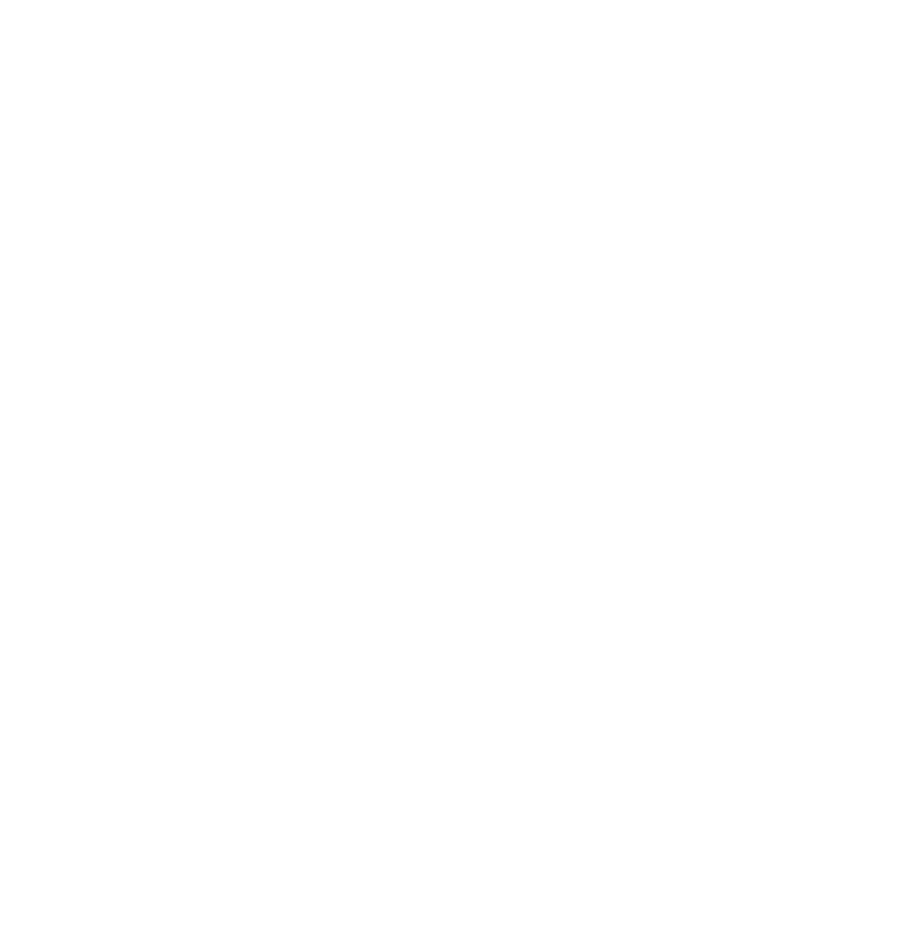
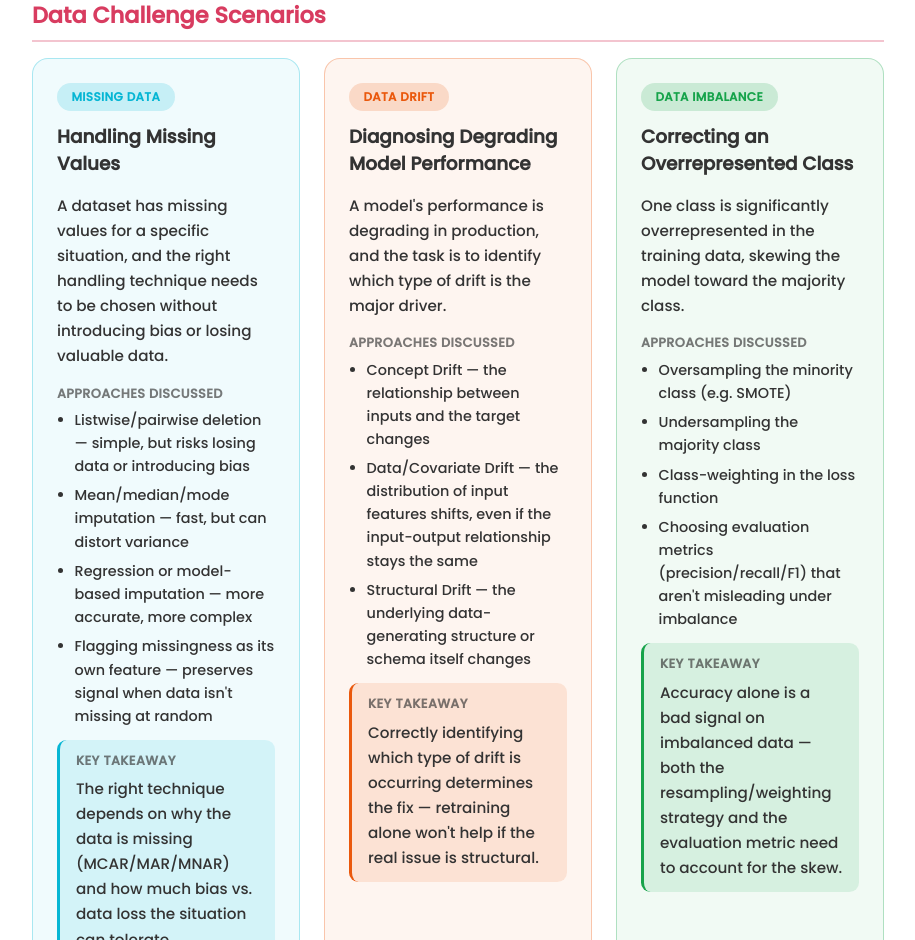
Before and after one commit to JayBhatt25/my-Portfolio, a React (Create React App) app: page /artifacts/data-challenge-scenarios-ai-coach in a window 1280 px wide. Before the commit this address had no page. Shown: the part 1860-2800 px from the top of the page, without its empty margins (182-1097 px from the left). Before the commit the page ends 800 px from the top, so only its background shows below. Built offline with nearby package versions, Linux system fonts and the light colour scheme.

Commit message:
add artifact 4

```diff
--- a/src/artifactsData.js
+++ b/src/artifactsData.js
@@ -139,6 +139,65 @@ const artifactsData = [
             }
         ],
         ethicalConsiderations: "Deep learning's ability to generate highly realistic synthetic media (via GANs) carries real ethical weight. Because these models are largely \"black boxes\" — internally opaque even when their outputs can be observed — it's hard to audit why a piece of synthetic content was produced the way it was, or to reliably detect it in the wild. That opacity compounds the risks of deepfakes: misinformation, non-consensual impersonation, and manipulation of public opinion. Working responsibly with generative models means treating provenance and disclosure (such as watermarking or labeling synthetic content), consent for using someone's likeness, and the societal impact of deployment as first-class design constraints, not afterthoughts."
+    },
+    {
+        id: artifactId++,
+        slug: "data-challenge-scenarios-ai-coach",
+        title: "Navigating Data Challenges: An AI Coaching Activity",
+        categories: ["all", "AI/ML"],
+        introduction: "One-on-one scenario-based coaching with an AI chatbot on three real-world data challenges — missing data, data drift, and data imbalance — each resolved through discussion-driven reasoning rather than a lecture.",
+        description: "The activity paired each student with a pre-trained AI coach that posed a real-world ML data scenario and gave immediate feedback, letting the student reason toward the right approach through iterative discussion instead of being told the answer up front — mirroring how these problems actually surface and get diagnosed in industry.",
+        objective: [
+            "Discuss approaches for data processing and cleaning.",
+            "Explain the challenges of data sharing, privacy, and security in machine learning applications."
+        ],
+        process: [
+            "Worked through the Missing Data scenario, discussing multiple handling techniques and their trade-offs with the AI coach.",
+            "Worked through the Data Drift scenario, identifying the 3 types of drift and reasoning through which type was driving the described model degradation.",
+            "Worked through the Data Imbalance scenario, discussing techniques for correcting an overrepresented class.",
+            "Arrived at the correct approach for all three scenarios through iterative discussion with the coach."
+        ],
+        toolsAndTechnologies: ["SchoolAI.com ( AI Coach )", "Scenario-Based Learning"],
+        valueProposition: "Demonstrates the ability to reason through ambiguous, real-world data problems via structured discussion rather than rote recall, arriving at the right approach for each scenario.",
+        uniqueValue: "Combines three distinct, commonly-faced ML data challenges into one coached reasoning exercise — closer to how these issues actually appear (as a diagnosis problem) than a static reading assignment.",
+        relevance: "Data quality issues like missing values, drift, and imbalance are some of the most common practical failure points in deployed ML systems; being able to diagnose and reason through the right response is directly applicable to real industry work.",
+        scenarios: [
+            {
+                tag: "Missing Data",
+                title: "Handling Missing Values",
+                challenge: "A dataset has missing values for a specific situation, and the right handling technique needs to be chosen without introducing bias or losing valuable data.",
+                techniques: [
+                    "Listwise/pairwise deletion — simple, but risks losing data or introducing bias",
+                    "Mean/median/mode imputation — fast, but can distort variance",
+                    "Regression or model-based imputation — more accurate, more complex",
+                    "Flagging missingness as its own feature — preserves signal when data isn't missing at random"
+                ],
+                keyTakeaway: "The right technique depends on why the data is missing (MCAR/MAR/MNAR) and how much bias vs. data loss the situation can tolerate."
+            },
+            {
+                tag: "Data Drift",
+                title: "Diagnosing Degrading Model Performance",
+                challenge: "A model's performance is degrading in production, and the task is to identify which type of drift is the major driver.",
+                techniques: [
+                    "Concept Drift — the relationship between inputs and the target changes",
+                    "Data/Covariate Drift — the distribution of input features shifts, even if the input-output relationship stays the same",
+                    "Structural Drift — the underlying data-generating structure or schema itself changes"
+                ],
+                keyTakeaway: "Correctly identifying which type of drift is occurring determines the fix — retraining alone won't help if the real issue is structural."
+            },
+            {
+                tag: "Data Imbalance",
+                title: "Correcting an Overrepresented Class",
+                challenge: "One class is significantly overrepresented in the training data, skewing the model toward the majority class.",
+                techniques: [
+                    "Oversampling the minority class (e.g. SMOTE)",
+                    "Undersampling the majority class",
+                    "Class-weighting in the loss function",
+                    "Choosing evaluation metrics (precision/recall/F1) that aren't misleading under imbalance"
+                ],
+                keyTakeaway: "Accuracy alone is a bad signal on imbalanced data — both the resampling/weighting strategy and the evaluation metric need to account for the skew."
+            }
+        ]
     }
 ];
 
--- a/src/components/artifact-detail/registry.js
+++ b/src/components/artifact-detail/registry.js
@@ -1,11 +1,13 @@
 import DefaultArtifactDetail from './variants/DefaultArtifactDetail';
 import MLvsDLArtifactDetail from './variants/MLvsDLArtifactDetail';
 import DLNeuralNetworksArtifactDetail from './variants/DLNeuralNetworksArtifactDetail';
+import DataChallengeScenariosArtifactDetail from './variants/DataChallengeScenariosArtifactDetail';
 
 const artifactDetailRegistry = {
     'resume-review-building-assistant': DefaultArtifactDetail,
     'ml-vs-deep-learning-suitability': MLvsDLArtifactDetail,
     'deep-learning-neural-networks-quiz': DLNeuralNetworksArtifactDetail,
+    'data-challenge-scenarios-ai-coach': DataChallengeScenariosArtifactDetail,
 };
 
 export default artifactDetailRegistry;
--- /dev/null
+++ b/src/components/artifact-detail/variants/DataChallengeScenariosArtifactDetail.jsx
@@ -0,0 +1,58 @@
+import '../artifact-detail.scss'
+import './data-challenge-scenarios-artifact-detail.scss'
+import ArtifactFieldBlock from '../ArtifactFieldBlock'
+
+const SCENARIO_MODIFIERS = {
+    'Missing Data': 'missing-data',
+    'Data Drift': 'drift',
+    'Data Imbalance': 'imbalance',
+};
+
+function DataChallengeScenariosArtifactDetail({ artifact }) {
+    const sections = [
+        { label: 'Introduction', value: artifact.introduction, type: 'text' },
+        { label: 'Description', value: artifact.description, type: 'text' },
+        { label: 'Objective', value: artifact.objective, type: 'list' },
+        { label: 'Process', value: artifact.process, type: 'list' },
+        { label: 'Tools and Technologies Used', value: artifact.toolsAndTechnologies, type: 'chips' },
+        { label: 'Value Proposition', value: artifact.valueProposition, type: 'text' },
+        { label: 'Unique Value', value: artifact.uniqueValue, type: 'text' },
+        { label: 'Relevance', value: artifact.relevance, type: 'text' },
+    ];
+
+    return (
+        <>
+            <h1 className="artifact_detail_title animated-title artifacts-title fade-in">{artifact.title}</h1>
+
+            {sections.map((s) => (
+                <ArtifactFieldBlock key={s.label} label={s.label} type={s.type} value={s.value} />
+            ))}
+
+            <section className="artifact_field dcs-scenarios fade-in">
+                <h2 className="artifact_field_label">Data Challenge Scenarios</h2>
+
+                <div className="dcs-scenarios_grid">
+                    {artifact.scenarios.map((scenario) => (
+                        <div className={`dcs-card dcs-card--${SCENARIO_MODIFIERS[scenario.tag]}`} key={scenario.tag}>
+                            <span className="dcs-card_tag">{scenario.tag}</span>
+                            <h3 className="dcs-card_title">{scenario.title}</h3>
+                            <p className="dcs-card_text">{scenario.challenge}</p>
+
+                            <h4 className="dcs-card_block-heading">Approaches Discussed</h4>
+                            <ul className="dcs-card_techniques">
+                                {scenario.techniques.map((tech, i) => <li key={i}>{tech}</li>)}
+                            </ul>
+
+                            <div className="dcs-card_highlight">
+                                <h4 className="dcs-card_block-heading">Key Takeaway</h4>
+                                <p className="dcs-card_text">{scenario.keyTakeaway}</p>
+                            </div>
+                        </div>
+                    ))}
+                </div>
+            </section>
+        </>
+    );
+}
+
+export default DataChallengeScenariosArtifactDetail;
--- /dev/null
+++ b/src/components/artifact-detail/variants/data-challenge-scenarios-artifact-detail.scss
@@ -0,0 +1,88 @@
+.dcs-scenarios {
+    .dcs-scenarios_grid {
+        display: grid;
+        grid-template-columns: repeat(3, 1fr);
+        gap: 1.5rem;
+    }
+
+    .dcs-card {
+        border-radius: 1rem;
+        padding: 1.5rem;
+        border: 1px solid rgba(var(--dcs-accent-rgb), 0.3);
+        background: rgba(var(--dcs-accent-rgb), 0.06);
+
+        &.dcs-card--missing-data {
+            --dcs-accent-rgb: 6, 182, 212;
+        }
+
+        &.dcs-card--drift {
+            --dcs-accent-rgb: 234, 88, 12;
+        }
+
+        &.dcs-card--imbalance {
+            --dcs-accent-rgb: 22, 163, 74;
+        }
+    }
+
+    .dcs-card_tag {
+        display: inline-block;
+        padding: 0.3rem 0.9rem;
+        border-radius: 3rem;
+        font-size: 0.75rem;
+        font-weight: 700;
+        text-transform: uppercase;
+        letter-spacing: 0.03em;
+        background: rgba(var(--dcs-accent-rgb), 0.18);
+        color: rgb(var(--dcs-accent-rgb));
+    }
+
+    .dcs-card_title {
+        font-size: 1.15rem;
+        font-weight: 700;
+        margin-top: 0.75rem;
+        margin-bottom: 1rem;
+    }
+
+    .dcs-card_block-heading {
+        font-size: 0.8rem;
+        font-weight: 700;
+        text-transform: uppercase;
+        letter-spacing: 0.03em;
+        opacity: 0.65;
+        margin-top: 1rem;
+        margin-bottom: 0.4rem;
+    }
+
+    .dcs-card_text {
+        font-size: 0.95rem;
+        line-height: 1.65;
+    }
+
+    .dcs-card_techniques {
+        padding-left: 1.1rem;
+        font-size: 0.9rem;
+        line-height: 1.6;
+
+        li {
+            margin-bottom: 0.4rem;
+        }
+    }
+
+    .dcs-card_highlight {
+        margin-top: 0.75rem;
+        padding: 0.75rem 1rem;
+        border-radius: 0.6rem;
+        border-left: 3px solid rgb(var(--dcs-accent-rgb));
+        background: rgba(var(--dcs-accent-rgb), 0.12);
+
+        .dcs-card_block-heading {
+            margin-top: 0;
+        }
+    }
+}
+
+@media (max-width: 600px) {
+    .dcs-scenarios .dcs-scenarios_grid {
+        grid-template-columns: 1fr;
+    }
+}
```
